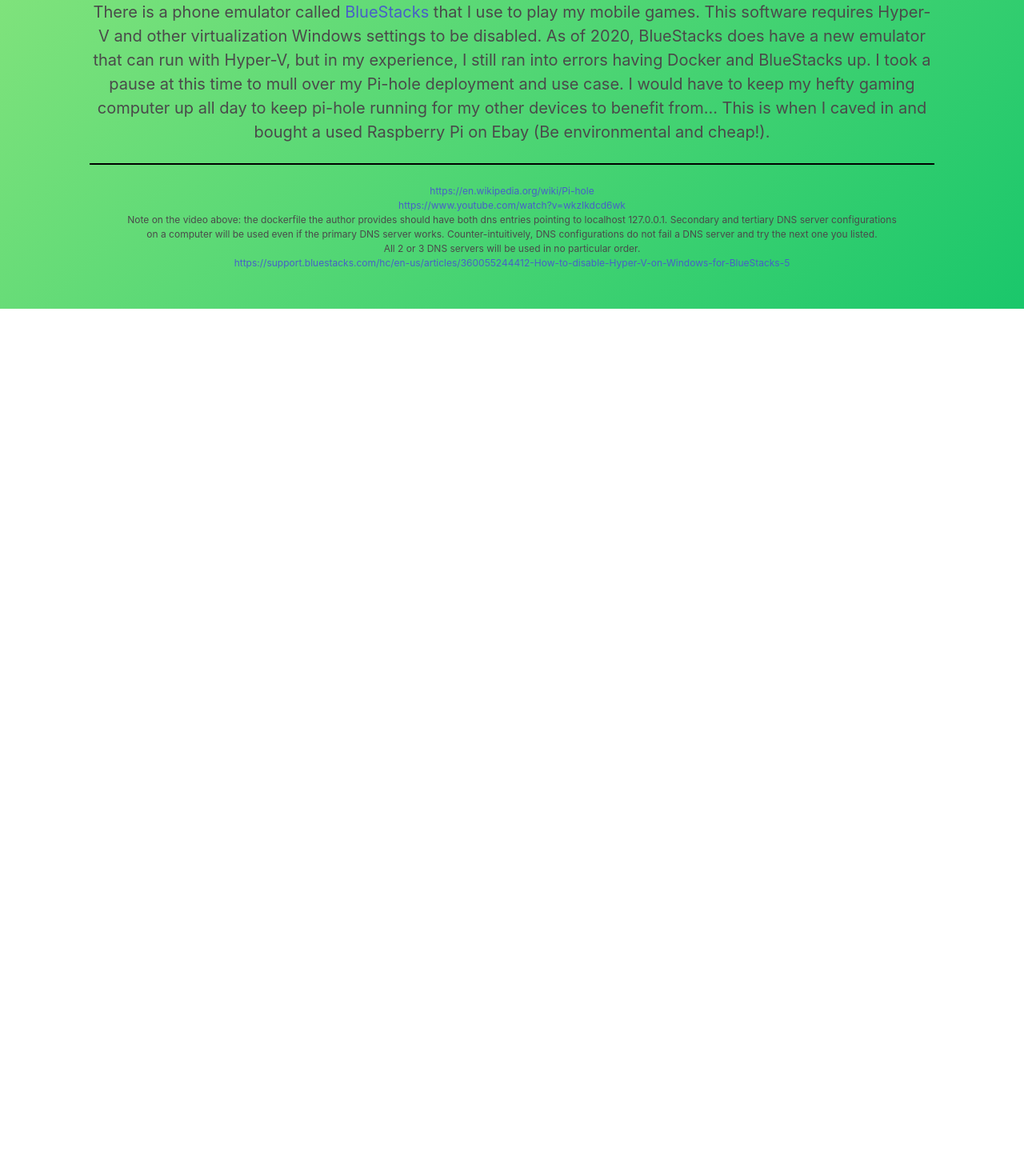
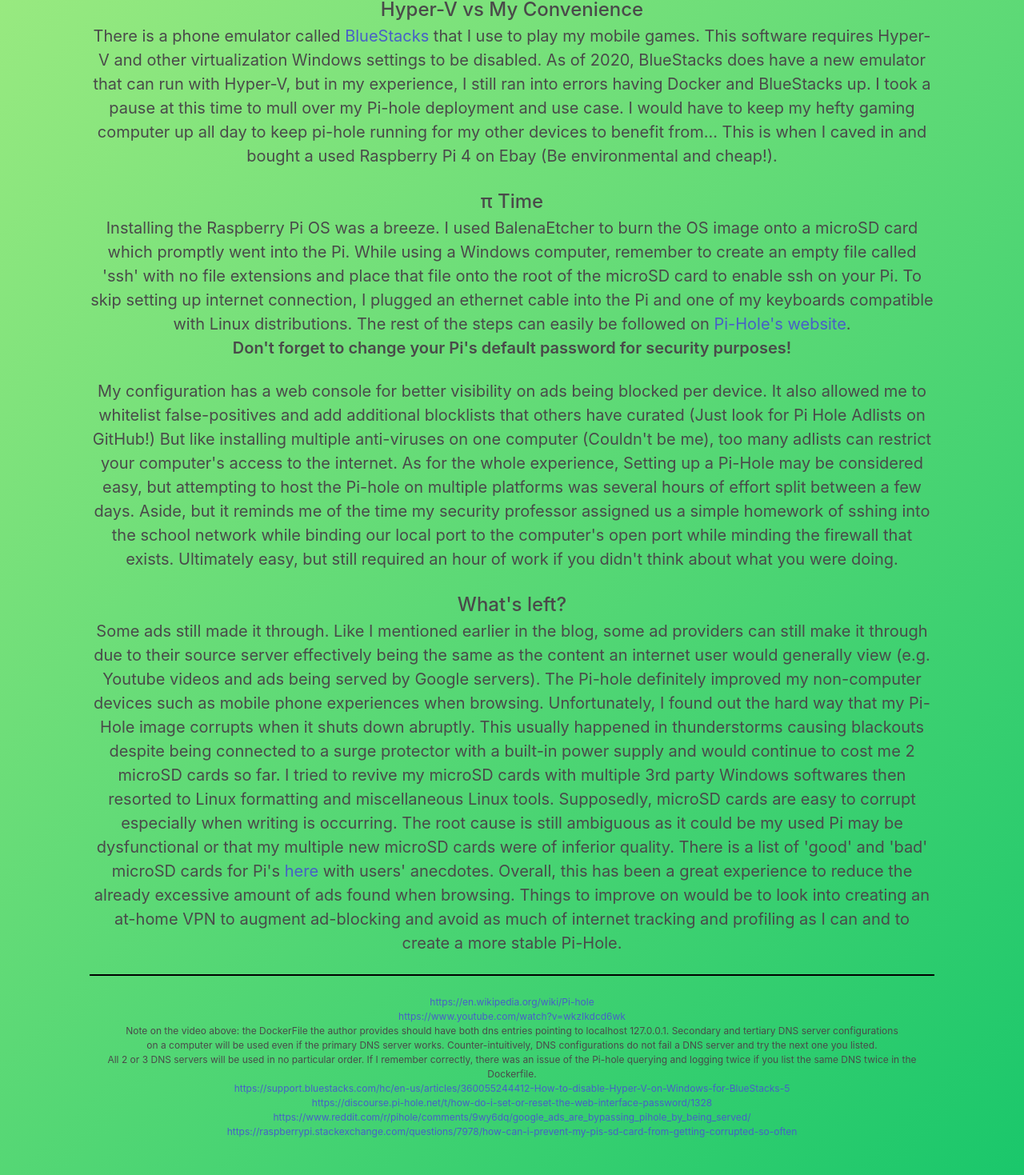
Before and after one commit to vphan6896/my-web, a React (Create React App) app: page /blogs/blog1 in a window 1280 px wide. Shown: the part 1719-3188 px from the top of the page at 80% size. Before the commit the page ends 2105 px from the top, so only its background shows below. Built offline with nearby package versions, Linux system fonts and the light colour scheme.

Commit message:
Finished writing for 2nd blog. Just need to add media

```diff
--- a/src/Components/Blogs/Blog1/Blog1.js
+++ b/src/Components/Blogs/Blog1/Blog1.js
@@ -58,7 +58,8 @@
             <p className={blockStyle}>
               At the time I was working with this laptop, I did not want to spend the money to buy an actual Raspberry Pi. Unfortunately, I do not have all the details
                of when I tried messing with Virtual Machines to deploy Pi-Hole. All I remember is that it was difficult to expose the virtual machine's IP address to
-               the home network devices. That alone stops you from using the Pi-Hole's IP Address as your DNS server and defeats the whole purpose. Because this laptop
+               the home network devices (Bridged or host-only Networking is what you would look for to expose the VM's IP to your home network).
+                That alone stops you from using the Pi-Hole's IP Address as your DNS server and defeats the whole purpose. Because this laptop
                 is not Linux-based, I had to resort to deploying pi-hole through Docker. There were some roadblocks on installing Docker. The newest Docker application
                 was not compatible with the Samsung laptop's OS so Docker Toolbox had to be installed. The process to running commands to install Pi-Hole is simple, so
                 that will be skipped. The result was Pi-Hole running and the container could ping Google and my other local devices. However, I could not access the
@@ -75,9 +76,41 @@
               Hyper-V and other virtualization Windows settings to be disabled. As of 2020, BlueStacks does have a new emulator that can run with Hyper-V, but
               in my experience, I still ran into errors having Docker and BlueStacks up. I took a pause at this time to mull over my Pi-hole deployment and use
               case. I would have to keep my hefty gaming computer up all day to keep pi-hole running for my other devices to benefit from... This is when I
-              caved in and bought a used Raspberry Pi on Ebay (Be environmental and cheap!).
+              caved in and bought a used Raspberry Pi 4 on Ebay (Be environmental and cheap!).
             </p>
 
+            <h3 className="has-text-weight-medium is-size-4">π Time</h3>
+            <p className={blockStyle}>
+              Installing the Raspberry Pi OS was a breeze. I used BalenaEtcher to burn the OS image onto a microSD card which promptly went into the Pi.
+              While using a Windows computer, remember to create an empty file called 'ssh' with no file extensions and place that file onto the root of the microSD
+              card to enable ssh on your Pi. To skip setting up internet connection, I plugged an ethernet cable into the Pi and one of my keyboards compatible with
+              Linux distributions. The rest of the steps can easily be followed on <a href="https://docs.pi-hole.net/main/basic-install/">Pi-Hole's website</a>.
+              <p className="has-text-weight-semibold"> Don't forget to change your Pi's default password for security purposes!</p>
+            </p>
+
+            <p className={blockStyle}>
+              My configuration has a web console for better visibility on ads being blocked per device. It also allowed me to
+              whitelist false-positives and add additional blocklists that others have curated (Just look for Pi Hole Adlists on GitHub!) But like installing
+              multiple anti-viruses on one computer (Couldn't be me), too many adlists can restrict your computer's access to the internet. As for the whole experience,
+              Setting up a Pi-Hole may be considered easy, but attempting to host the Pi-hole on multiple platforms was several hours of effort split between a few days.
+              Aside, but it reminds me of the time my security professor assigned us a simple homework of sshing into the school network while binding our local port
+              to the computer's open port while minding the firewall that exists. Ultimately easy, but still required an hour of work if you didn't think about what
+              you were doing.
+            </p>
+
+            <h3 className="has-text-weight-medium is-size-4">What's left?</h3>
+            <p className={blockStyle}>
+              Some ads still made it through. Like I mentioned earlier in the blog, some ad providers can still make it through due to their source server effectively being
+              the same as the content an internet user would generally view (e.g. Youtube videos and ads being served by Google servers). The Pi-hole definitely improved my
+               non-computer devices such as mobile phone experiences when browsing. Unfortunately, I found out the hard way that my Pi-Hole image corrupts when it shuts down
+               abruptly. This usually happened in thunderstorms causing blackouts despite being connected to a surge protector with a built-in power supply and would continue
+               to cost me 2 microSD cards so far. I tried to revive my microSD cards with multiple 3rd party Windows softwares then resorted to Linux formatting and
+               miscellaneous Linux tools. Supposedly, microSD cards are easy to corrupt especially when writing is occurring. The root cause is still ambiguous as
+               it could be my used Pi may be dysfunctional or that my multiple new microSD cards
+               were of inferior quality. There is a list of 'good' and 'bad' microSD cards for Pi's <a href="https://elinux.org/RPi_SD_cards">here</a> with users' anecdotes.
+               Overall, this has been a great experience to reduce the already excessive amount of ads found when browsing. Things to improve on would be to look into
+               creating an at-home VPN to augment ad-blocking and avoid as much of internet tracking and profiling as I can and to create a more stable Pi-Hole.
+            </p>
 
           </div>
 
@@ -91,12 +124,16 @@
             <BlogCredit url="https://en.wikipedia.org/wiki/Pi-hole"/>
             <BlogCredit url="https://www.youtube.com/watch?v=wkzIkdcd6wk"/>
             <p>
-              Note on the video above: the dockerfile the author provides should have both dns entries pointing to localhost 127.0.0.1.
+              Note on the video above: the DockerFile the author provides should have both dns entries pointing to localhost 127.0.0.1.
               Secondary and tertiary DNS server configurations <br/> on a computer will be used even if the primary DNS server works.
               Counter-intuitively, DNS configurations do not fail a DNS server and try the next one you listed.<br/> All 2 or 3 DNS servers
-              will be used in no particular order.
+              will be used in no particular order. If I remember correctly, there was an issue of the Pi-hole querying and logging twice
+              if you list the same DNS twice in the Dockerfile.
             </p>
             <BlogCredit url="https://support.bluestacks.com/hc/en-us/articles/360055244412-How-to-disable-Hyper-V-on-Windows-for-BlueStacks-5"/>
+            <BlogCredit url="https://discourse.pi-hole.net/t/how-do-i-set-or-reset-the-web-interface-password/1328"/>
+            <BlogCredit url="https://www.reddit.com/r/pihole/comments/9wy6dq/google_ads_are_bypassing_pihole_by_being_served/"/>
+            <BlogCredit url="https://raspberrypi.stackexchange.com/questions/7978/how-can-i-prevent-my-pis-sd-card-from-getting-corrupted-so-often"/>
           </ul>
           }
 
```
